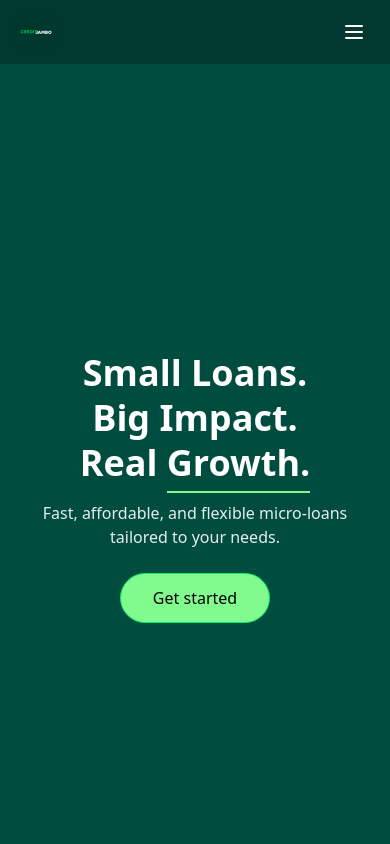
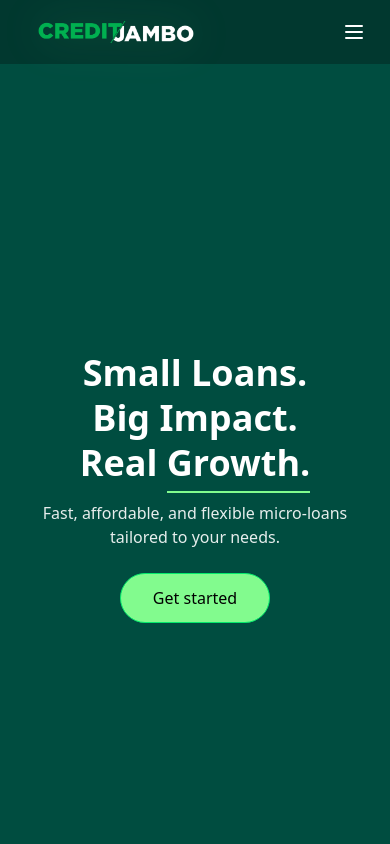
Before and after one commit to UDUKUNDA/next-jambo, a Next.js app: page / in a window 390 px wide. Shown: the top 844 px of the page. Built offline with nearby package versions, Linux system fonts and the light colour scheme.

Commit message:
Nav: responsive logo sizing via CSS vars

```diff
--- a/src/app/globals.css
+++ b/src/app/globals.css
@@ -5,6 +5,11 @@
 @layer base {
   html {
     scroll-behavior: smooth;
+  }
+
+  :root {
+    --cj-logo-w: clamp(200px, 18vw, 420px);
+    --cj-logo-h: clamp(44px, 5vw, 84px);
   }
 
   body {
--- a/src/components/landing/JamboNav.tsx
+++ b/src/components/landing/JamboNav.tsx
@@ -28,7 +28,8 @@ export function JamboNav() {
             <img
               src="/creditJambo.png"
               alt="Credit Jambo"
-              className="h-10 sm:h-12 md:h-14 lg:h-16 xl:h-20 2xl:h-24 w-auto object-contain drop-shadow-[0_0_22px_rgba(130,251,142,0.18)]"
+              className="object-cover object-center drop-shadow-[0_0_22px_rgba(130,251,142,0.18)]"
+              style={{ width: "var(--cj-logo-w)", height: "var(--cj-logo-h)" }}
             />
           </Link>
 
```
